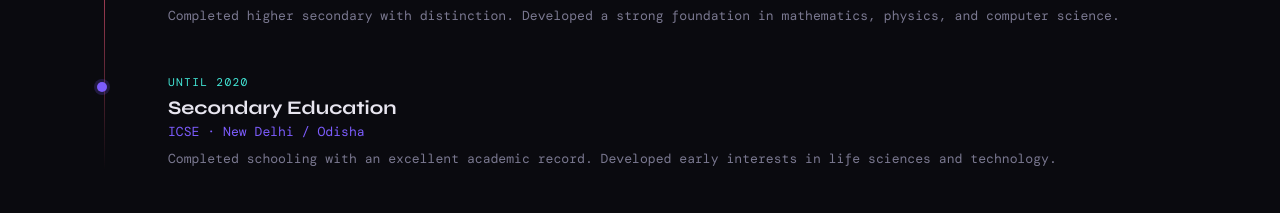
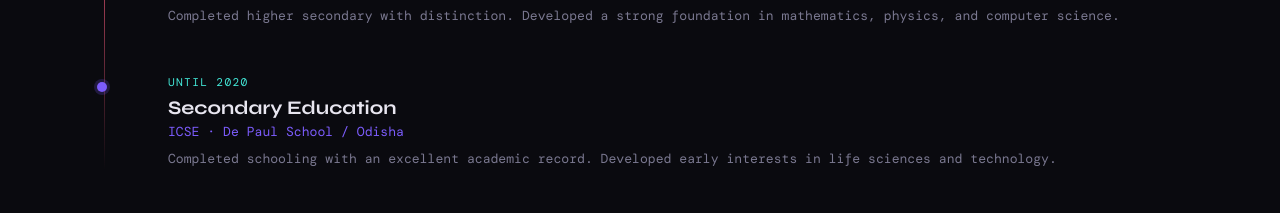
Before and after one commit to nivedhpdds25/nivedhpdds25.github.io, a plain HTML site: page index.html in a window 1280 px wide. Shown: the part 2416-2629 px from the top of the page. Drawn offline with nearby package versions, Linux system fonts and the light colour scheme; a web font is replaced by a local one.

Commit message:
Update index.html

```diff
--- a/index.html
+++ b/index.html
@@ -230,7 +230,7 @@
     <div class="timeline-item">
       <div class="timeline-year">Until 2020</div>
       <div class="timeline-title">Secondary Education</div>
-      <div class="timeline-sub">ICSE · New Delhi / Odisha</div>
+      <div class="timeline-sub">ICSE · De Paul School / Odisha</div>
       <div class="timeline-desc">Completed schooling with an excellent academic record. Developed early interests in life sciences and technology.</div>
     </div>
   </div>
```
